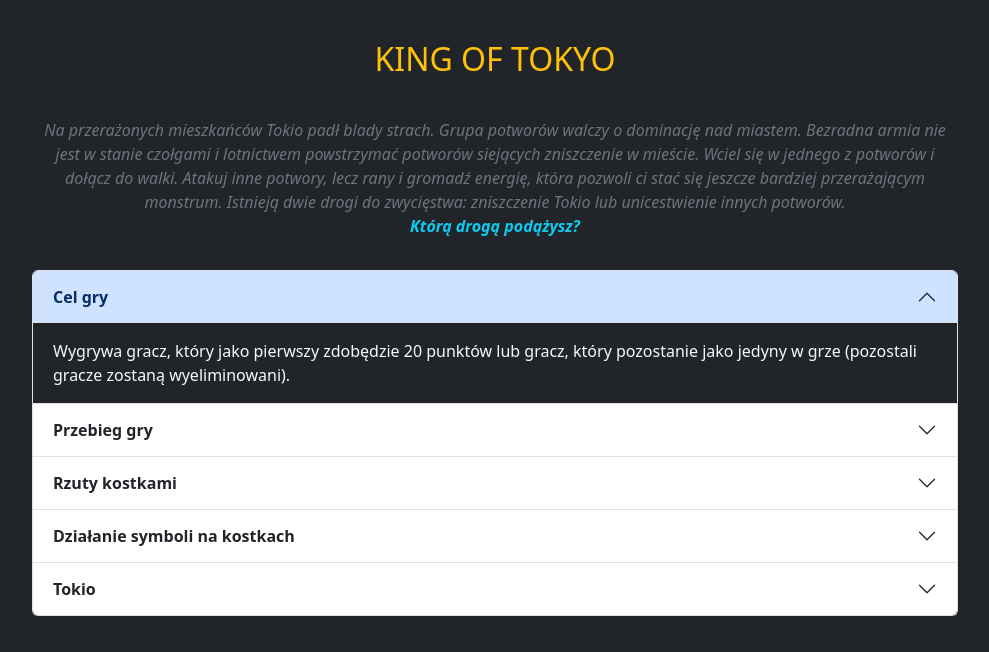
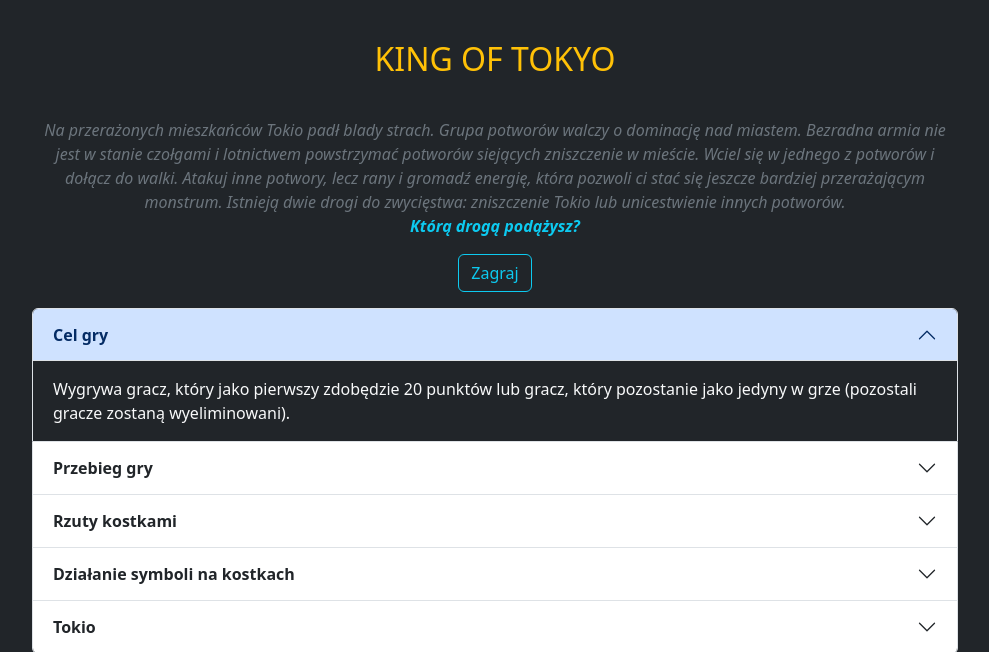
Before and after one commit to hylaj/KingOfTokyoGame, a Django app: page /game_rules/ in a window 1280 px wide. Shown: the top 652 px of the page, without its empty margins (145-1134 px from the left). Run offline with Django 5.2, Linux system fonts and the light colour scheme; parts of the project's set-up code (start-up, migrations or seed data) failed here and were passed over; some libraries are stand-ins or nearby versions.

Commit message:
Finished!!!

```diff
--- a/templates/game_rules.html
+++ b/templates/game_rules.html
@@ -10,6 +10,7 @@
                 Wciel się w jednego z potworów i dołącz do walki. Atakuj inne potwory, lecz rany i gromadź energię, która pozwoli ci stać się jeszcze bardziej przerażającym monstrum. Istnieją dwie drogi do zwycięstwa: zniszczenie Tokio lub unicestwienie innych potworów.
             <br><strong class="text-info">Którą drogą podążysz?</strong>
             </p>
+            <div> <a href="{% url 'home' %}" class="btn btn-outline-info">Zagraj</a></div>
         </div>
     </div>
     <div class="row justify-content-center">
```
